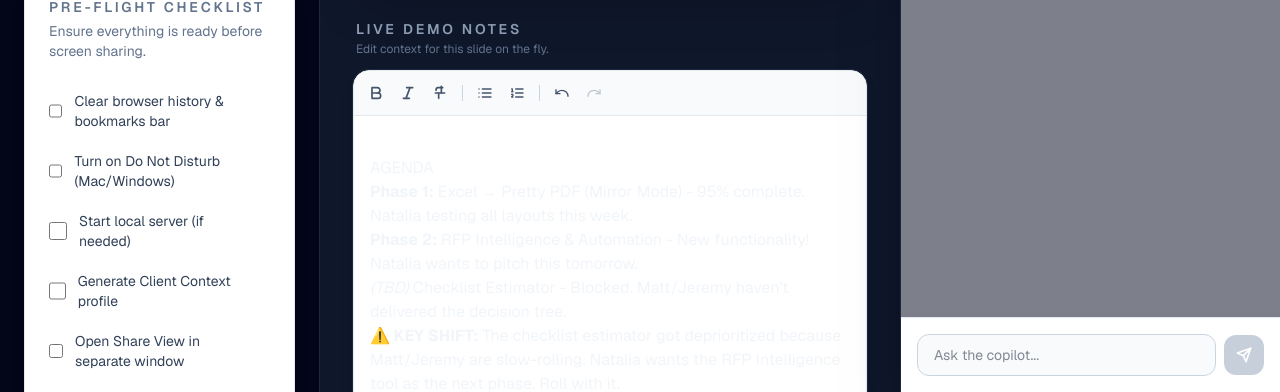
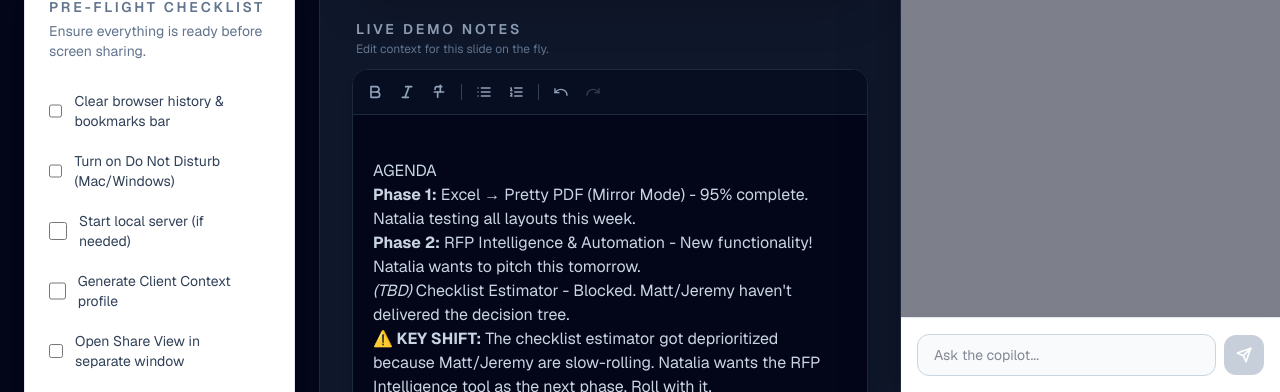
Before and after one commit to khaledbashir/present1, a Next.js app: page / in a window 1280 px wide. Shown: the part 408-800 px from the top of the page. Built offline with nearby package versions, Linux system fonts and the light colour scheme.

Commit message:
style: Update TipTap Editor to dark theme to match new Hub UI

```diff
--- a/src/components/SlideNotesEditor.tsx
+++ b/src/components/SlideNotesEditor.tsx
@@ -14,12 +14,18 @@ const MenuBar = ({ editor }: { editor: any }) => {
         return null;
     }
 
+    const btnClass = "rounded p-1.5 text-sm transition-colors";
+    const inactiveClass = "text-slate-400 hover:bg-slate-800 hover:text-slate-200";
+    const activeClass = "bg-indigo-500/20 text-indigo-400 font-medium";
+
+    const getBtnStyle = (isActive: boolean) => `${btnClass} ${isActive ? activeClass : inactiveClass}`;
+
     return (
-        <div className="flex flex-wrap items-center gap-1 border-b border-slate-200 bg-slate-50 p-2 text-slate-600 shrink-0">
+        <div className="flex flex-wrap items-center gap-1 border-b border-slate-800 bg-slate-900/50 p-2 shrink-0">
             <button
                 onClick={() => editor.chain().focus().toggleBold().run()}
                 disabled={!editor.can().chain().focus().toggleBold().run()}
-                className={`rounded p-1.5 text-sm hover:bg-slate-200 ${editor.isActive('bold') ? 'bg-slate-200 font-bold' : ''}`}
+                className={getBtnStyle(editor.isActive('bold'))}
                 title="Bold"
             >
                 <svg xmlns="http://www.w3.org/2000/svg" width="16" height="16" viewBox="0 0 24 24" fill="none" stroke="currentColor" strokeWidth="2.5" strokeLinecap="round" strokeLinejoin="round"><path d="M14 12a4 4 0 0 0 0-8H6v8" /><path d="M15 20a4 4 0 0 0 0-8H6v8Z" /></svg>
@@ -27,7 +33,7 @@ const MenuBar = ({ editor }: { editor: any }) => {
             <button
                 onClick={() => editor.chain().focus().toggleItalic().run()}
                 disabled={!editor.can().chain().focus().toggleItalic().run()}
-                className={`rounded p-1.5 text-sm hover:bg-slate-200 ${editor.isActive('italic') ? 'bg-slate-200 italic' : ''}`}
+                className={`${getBtnStyle(editor.isActive('italic'))} italic`}
                 title="Italic"
             >
                 <svg xmlns="http://www.w3.org/2000/svg" width="16" height="16" viewBox="0 0 24 24" fill="none" stroke="currentColor" strokeWidth="2.5" strokeLinecap="round" strokeLinejoin="round"><line x1="19" x2="10" y1="4" y2="4" /><line x1="14" x2="5" y1="20" y2="20" /><line x1="15" x2="9" y1="4" y2="20" /></svg>
@@ -35,35 +41,35 @@ const MenuBar = ({ editor }: { editor: any }) => {
             <button
                 onClick={() => editor.chain().focus().toggleStrike().run()}
                 disabled={!editor.can().chain().focus().toggleStrike().run()}
-                className={`rounded p-1.5 text-sm hover:bg-slate-200 ${editor.isActive('strike') ? 'bg-slate-200 line-through' : ''}`}
+                className={`${getBtnStyle(editor.isActive('strike'))} line-through`}
                 title="Strikethrough"
             >
                 <svg xmlns="http://www.w3.org/2000/svg" width="16" height="16" viewBox="0 0 24 24" fill="none" stroke="currentColor" strokeWidth="2.5" strokeLinecap="round" strokeLinejoin="round"><path d="M16 4H9a3 3 0 0 0-2.83 4" /><path d="M14 12V2" /><path d="M10 20v-8" /><path d="M5 12h14" /></svg>
             </button>
 
-            <div className="mx-1 h-4 w-[1px] bg-slate-300"></div>
+            <div className="mx-1 h-4 w-[1px] bg-slate-700"></div>
 
             <button
                 onClick={() => editor.chain().focus().toggleBulletList().run()}
-                className={`rounded p-1.5 text-sm hover:bg-slate-200 ${editor.isActive('bulletList') ? 'bg-slate-200' : ''}`}
+                className={getBtnStyle(editor.isActive('bulletList'))}
                 title="Bullet List"
             >
                 <svg xmlns="http://www.w3.org/2000/svg" width="16" height="16" viewBox="0 0 24 24" fill="none" stroke="currentColor" strokeWidth="2" strokeLinecap="round" strokeLinejoin="round"><path d="M8 6h13" /><path d="M8 12h13" /><path d="M8 18h13" /><path d="M3 6h.01" /><path d="M3 12h.01" /><path d="M3 18h.01" /></svg>
             </button>
             <button
                 onClick={() => editor.chain().focus().toggleOrderedList().run()}
-                className={`rounded p-1.5 text-sm hover:bg-slate-200 ${editor.isActive('orderedList') ? 'bg-slate-200' : ''}`}
+                className={getBtnStyle(editor.isActive('orderedList'))}
                 title="Numbered List"
             >
                 <svg xmlns="http://www.w3.org/2000/svg" width="16" height="16" viewBox="0 0 24 24" fill="none" stroke="currentColor" strokeWidth="2" strokeLinecap="round" strokeLinejoin="round"><path d="M10 6h11" /><path d="M10 12h11" /><path d="M10 18h11" /><path d="M4 6h1v4" /><path d="M4 10h2" /><path d="M6 18H4c0-1 2-2 2-3s-1-1.5-2-1" /></svg>
             </button>
 
-            <div className="mx-1 h-4 w-[1px] bg-slate-300"></div>
+            <div className="mx-1 h-4 w-[1px] bg-slate-700"></div>
 
             <button
                 onClick={() => editor.chain().focus().undo().run()}
                 disabled={!editor.can().chain().focus().undo().run()}
-                className="rounded p-1.5 text-sm hover:bg-slate-200 disabled:opacity-30"
+                className={`${btnClass} ${inactiveClass} disabled:opacity-30 disabled:cursor-not-allowed`}
                 title="Undo"
             >
                 <svg xmlns="http://www.w3.org/2000/svg" width="16" height="16" viewBox="0 0 24 24" fill="none" stroke="currentColor" strokeWidth="2" strokeLinecap="round" strokeLinejoin="round"><path d="M3 7v6h6" /><path d="M21 17a9 9 0 0 0-9-9 9 9 0 0 0-6 2.3L3 13" /></svg>
@@ -71,7 +77,7 @@ const MenuBar = ({ editor }: { editor: any }) => {
             <button
                 onClick={() => editor.chain().focus().redo().run()}
                 disabled={!editor.can().chain().focus().redo().run()}
-                className="rounded p-1.5 text-sm hover:bg-slate-200 disabled:opacity-30"
+                className={`${btnClass} ${inactiveClass} disabled:opacity-30 disabled:cursor-not-allowed`}
                 title="Redo"
             >
                 <svg xmlns="http://www.w3.org/2000/svg" width="16" height="16" viewBox="0 0 24 24" fill="none" stroke="currentColor" strokeWidth="2" strokeLinecap="round" strokeLinejoin="round"><path d="M21 7v6h-6" /><path d="M3 17a9 9 0 0 1 9-9 9 9 0 0 1 6 2.3l3 2.7" /></svg>
@@ -89,7 +95,7 @@ export default function SlideNotesEditor({ content, onChange }: Props) {
         },
         editorProps: {
             attributes: {
-                class: 'prose prose-sm prose-slate focus:outline-none min-h-[150px] p-4 max-w-none',
+                class: 'prose prose-sm prose-invert focus:outline-none min-h-[150px] p-5 max-w-none text-slate-300',
             },
         },
     });
@@ -101,9 +107,9 @@ export default function SlideNotesEditor({ content, onChange }: Props) {
     }, [content, editor]);
 
     return (
-        <div className="flex flex-col overflow-hidden rounded-2xl border border-slate-200 bg-white">
+        <div className="flex flex-col h-full w-full bg-slate-950">
             <MenuBar editor={editor} />
-            <div className="flex-1 overflow-y-auto w-full bg-white">
+            <div className="flex-1 overflow-y-auto w-full custom-scrollbar">
                 <EditorContent editor={editor} className="w-full h-full" />
             </div>
         </div>
```
